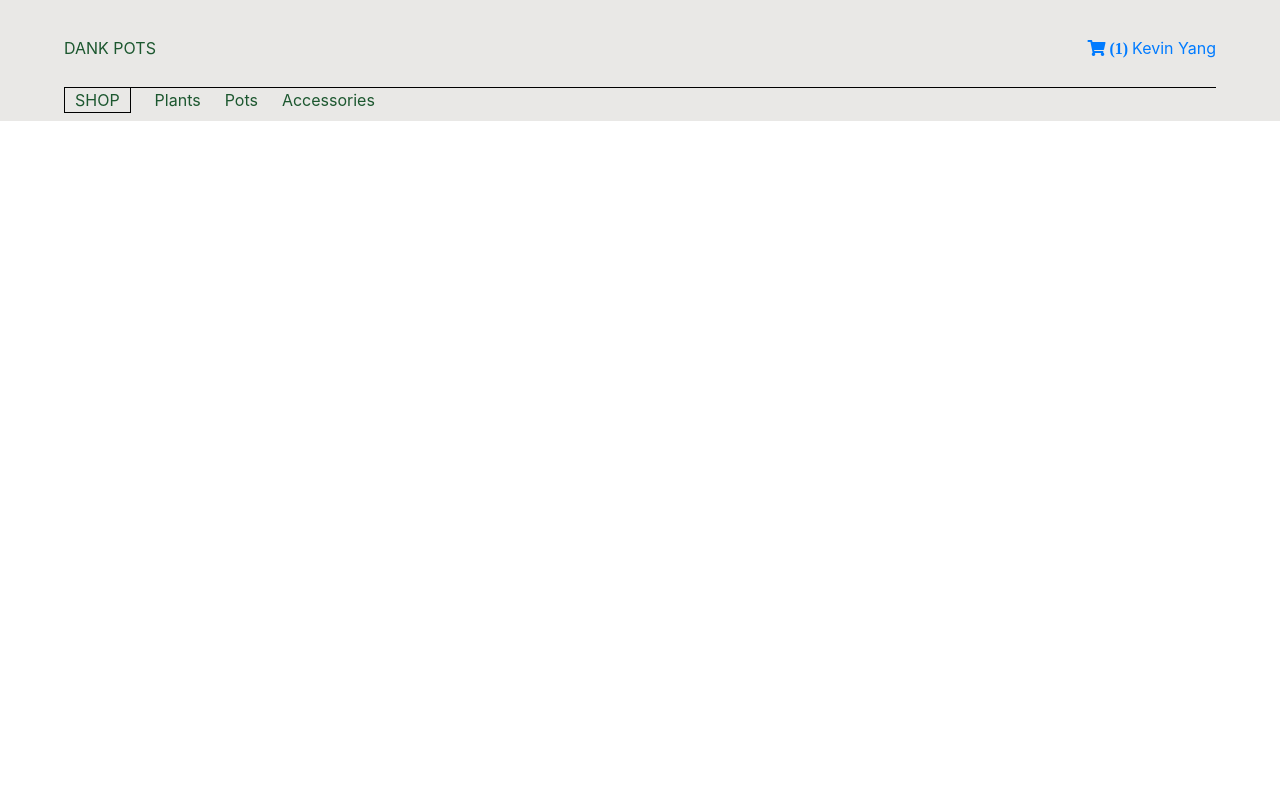
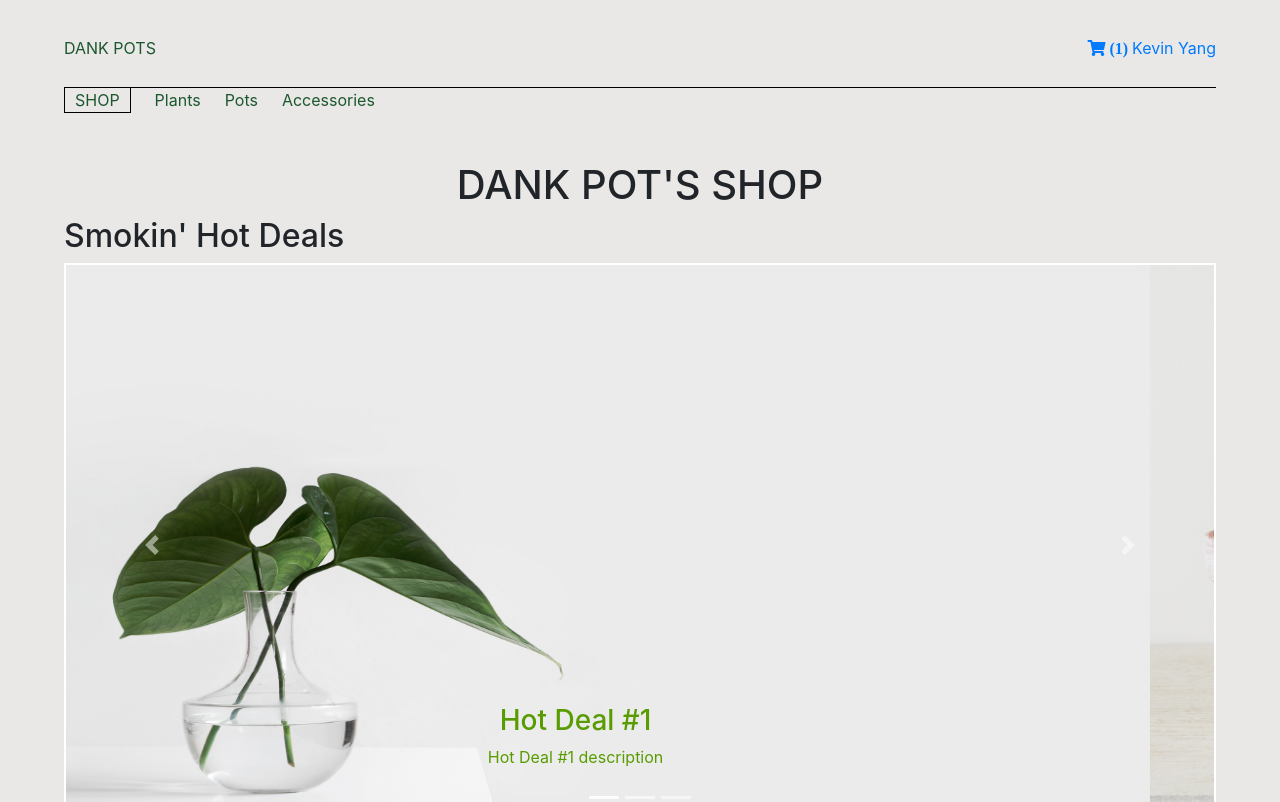
Before and after one commit to kyblockstacking/ecommerce_template, a React (Create React App) app: page /shop/plants in a window 1280 px wide. Shown: the top 802 px of the page. Built offline with nearby package versions, Linux system fonts and the light colour scheme.

Commit message:
fix vulnerbilities and add shop pots page

```diff
--- a/src/App.js
+++ b/src/App.js
@@ -6,6 +6,7 @@ import Landing from './Components/Landing.jsx';
 import FeaturedSection from './Components/FeaturedSection.jsx';
 
 import Shop from './Components/Shop.jsx';
+import ShopPots from './Components/ShopPots.jsx';
 
 class App extends Component {
   render() {
@@ -19,6 +20,9 @@ class App extends Component {
           <Route exact path='/' component={FeaturedSection} />
 
           <Route exact path='/shop' component={Shop} />
+          <Route exact path='/shop/pots' component={ShopPots} />
+          <Route exact path='/shop/plants' component={Shop} />
+          <Route exact path='/shop/accessories' component={Shop} />
         </div>
       </Router >
     );
--- a/src/CSS/HotDealsCarousel.scss
+++ b/src/CSS/HotDealsCarousel.scss
@@ -5,3 +5,8 @@
 .hotDealsImage {
   height: 70vh;
 }
+
+.hotDealItemName,
+.hotDealItemDescription {
+  color: #599c01;
+}
--- a/src/CSS/Shop.scss
+++ b/src/CSS/Shop.scss
@@ -10,12 +10,6 @@
   justify-content: center;
 }
 
-.shopItems {
-  display: flex;
-  flex-direction: row;
-  flex-wrap: wrap;
-}
-
 .plantsTitle,
 .potsTitle {
   margin: 20px 0;
@@ -26,5 +20,5 @@
   display: flex;
   flex-direction: row;
   flex-wrap: wrap;
-  justify-content: space-between;
+  justify-content: center;
 }
--- a/src/CSS/ShopItem.scss
+++ b/src/CSS/ShopItem.scss
@@ -1,5 +1,5 @@
 .shopItem {
-  margin: 10px 0;
+  margin: 10px 15px;
   box-shadow: 0px 5px 5px rgba(0, 0, 0, 0.5);
   transition: box-shadow 0.2s ease, transform 0.25s ease;
   &:hover {
--- /dev/null
+++ b/src/CSS/ShopPots.scss
@@ -0,0 +1,6 @@
+.ShopPots {
+  margin: 0 auto;
+  max-width: 100vw;
+  background: #e9e8e6;
+  padding: 5vh 5vw;
+}
--- a/src/Components/HotDealsCarousel.jsx
+++ b/src/Components/HotDealsCarousel.jsx
@@ -18,8 +18,8 @@ class HotDealsCarousel extends Component {
                             alt='First slide'
                         />
                         <Carousel.Caption>
-                            <h3>First slide label</h3>
-                            <p>Nulla vitae elit libero, a pharetra augue mollis interdum.</p>
+                            <h3 className='hotDealItemName'>Hot Deal #1</h3>
+                            <p className='hotDealItemDescription'>Hot Deal #1 description</p>
                         </Carousel.Caption>
                     </Carousel.Item>
                     <Carousel.Item>
@@ -30,8 +30,8 @@ class HotDealsCarousel extends Component {
                         />
 
                         <Carousel.Caption>
-                            <h3>Second slide label</h3>
-                            <p>Lorem ipsum dolor sit amet, consectetur adipiscing elit.</p>
+                            <h3 className='hotDealItemName'>Hot Deal #2</h3>
+                            <p className='hotDealItemDescription'>Hot Deal #2 description</p>
                         </Carousel.Caption>
                     </Carousel.Item>
                     <Carousel.Item>
@@ -42,8 +42,8 @@ class HotDealsCarousel extends Component {
                         />
 
                         <Carousel.Caption>
-                            <h3>Third slide label</h3>
-                            <p>Praesent commodo cursus magna, vel scelerisque nisl consectetur.</p>
+                            <h3 className='hotDealItemName'>Hot Deal #3</h3>
+                            <p className='hotDealItemDescription'>Hot Deal #3 description</p>
                         </Carousel.Caption>
                     </Carousel.Item>
                 </Carousel>
--- a/src/Components/Navbar.jsx
+++ b/src/Components/Navbar.jsx
@@ -10,17 +10,17 @@ class Navbar extends Component {
 
                 <div className='topNavbar'>
                     <a className='brand' href='/'>DANK POTS</a>
-                    <a className='name' href='https://github.com/kyblockstacking/' target='_blank'>
-                        <a className='fas fa-shopping-cart cart' href='#'>&nbsp;(1)&nbsp;</a>
+                    <a className='name' href='https://github.com/kyblockstacking/' target='_blank' rel='noopener noreferrer'>
+                        <i className='fas fa-shopping-cart cart'>&nbsp;(1)&nbsp;</i>
                         Kevin Yang
                     </a>
                 </div>
 
                 <div className='bottomNavbar'>
                     <a className='subShopLabel' href='/shop'>SHOP</a>
-                    <a className='navbarLinks' href='#'>Plants</a>
-                    <a className='navbarLinks' href='#'>Pots</a>
-                    <a className='navbarLinks' href='#'>Accessories</a>
+                    <a className='navbarLinks' href='/shop/plants'>Plants</a>
+                    <a className='navbarLinks' href='/shop/pots'>Pots</a>
+                    <a className='navbarLinks' href='/shop/accessories'>Accessories</a>
                 </div>
 
             </nav>
--- a/src/Components/Reusable/ShopItem.jsx
+++ b/src/Components/Reusable/ShopItem.jsx
@@ -3,12 +3,8 @@ import Card from 'react-bootstrap/Card';
 import '../../CSS/ShopItem.scss';
 
 class ShopItem extends Component {
-    constructor(props) {
-        super(props);
-    }
 
     render() {
-
         const { title, description, src } = this.props;
 
         return (
--- /dev/null
+++ b/src/Components/ShopPots.jsx
@@ -0,0 +1,35 @@
+import React, { Component } from 'react';
+import '../CSS/ShopPots.scss';
+import ShopItem from '../Components/Reusable/ShopItem.jsx';
+
+import pot1 from '../Images/pot1.jpg';
+
+class ShopPots extends Component {
+    render() {
+        return (
+            <div className='ShopPots'>
+                <h2 className='potsTitle'>Pots</h2>
+                <div className='potsItemSection'>
+                    <ShopItem title='pot1' description='description' src={pot1} />
+                    <ShopItem title='pot2' description='description' src={pot1} />
+                    <ShopItem title='pot3' description='description' src={pot1} />
+                    <ShopItem title='pot1' description='description' src={pot1} />
+                    <ShopItem title='pot2' description='description' src={pot1} />
+                    <ShopItem title='pot3' description='description' src={pot1} />
+                    <ShopItem title='pot1' description='description' src={pot1} />
+                    <ShopItem title='pot2' description='description' src={pot1} />
+                    <ShopItem title='pot3' description='description' src={pot1} />
+                    <ShopItem title='pot1' description='description' src={pot1} />
+                    <ShopItem title='pot2' description='description' src={pot1} />
+                    <ShopItem title='pot3' description='description' src={pot1} />
+                    <ShopItem title='pot1' description='description' src={pot1} />
+                    <ShopItem title='pot2' description='description' src={pot1} />
+                    <ShopItem title='pot3' description='description' src={pot1} />
+                </div>
+            </div>
+
+        );
+    };
+};
+
+export default ShopPots;
```
